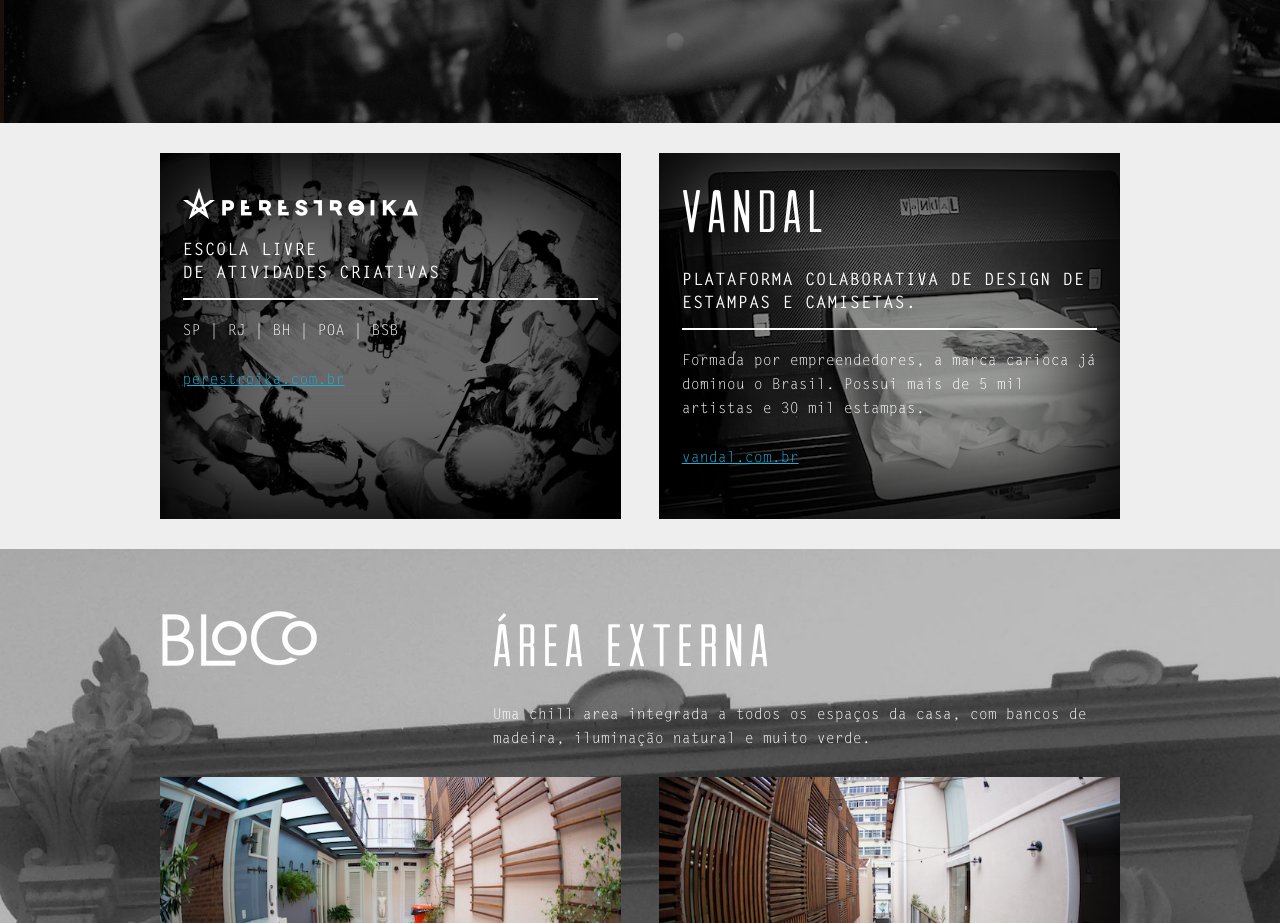
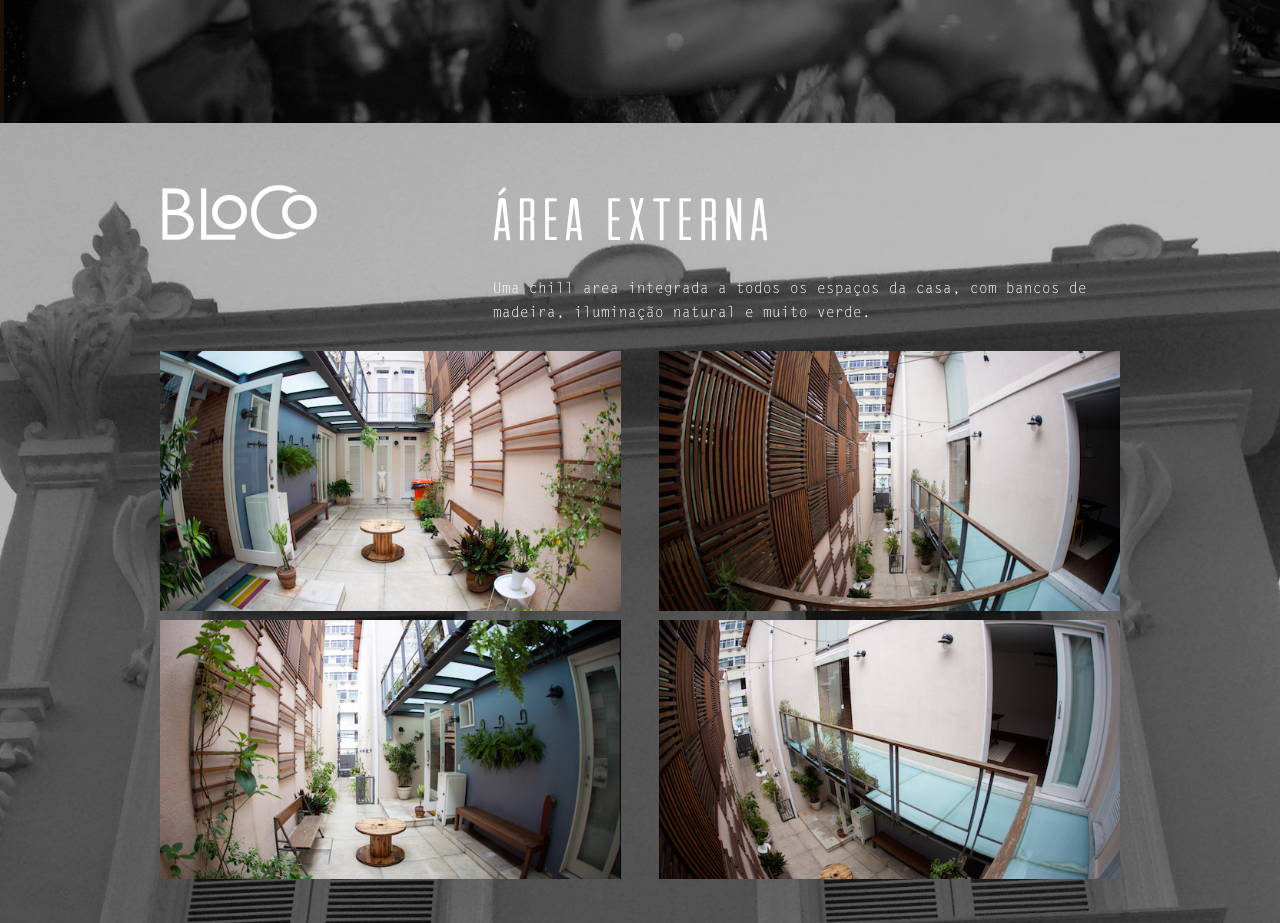
Before and after one commit to evertonfraga/bloco.cc, a plain HTML site: page app/index.html in a window 1280 px wide. Shown: the part 1180-2103 px from the top of the page. Drawn offline with nearby package versions, Linux system fonts and the light colour scheme.

Commit message:
removendo peres e vandal

```diff
--- a/app/index.html
+++ b/app/index.html
@@ -45,34 +45,6 @@
           </p>
           <p>
             Polo cultural e criativo desenvolvido pela <a target="_blank" href="http://perestroika.com.br">Perestroika</a> e <a target="_blank" href="http://vandal.com.br">Vandal</a>.
-          </p>
-        </div>
-      </div>
-    </div>
-  </section>
-
-  <section class="about-us" data-stellar-background-ratio="0.5">
-    <div class="container">
-      <div class="row row-flex">
-        <div class="six columns box-peres">
-          <img src="images/logo-peres-small.png" alt="Perestroika">
-          <h3>Escola livre <br> de atividades criativas</h3>
-          <p>
-            SP | RJ | BH | POA | BSB
-          </p>
-          <p>
-            <a target="_blank" href="http://perestroika.com.br">perestroika.com.br</a>
-          </p>
-        </div>
-        <div class="six columns box-vandal">
-          <h2>Vandal</h2>
-          <!-- <img src="images/logo-vandal.jpg" alt="Vandal"> -->
-          <h3>Plataforma colaborativa de design de estampas e camisetas.</h3>
-          <p>
-            Formada por empreendedores, a marca carioca já dominou o Brasil. Possui mais de 5 mil artistas e 30 mil estampas.
-          </p>
-          <p>
-            <a target="_blank" href="http://vandal.com.br">vandal.com.br</a>
           </p>
         </div>
       </div>
```
